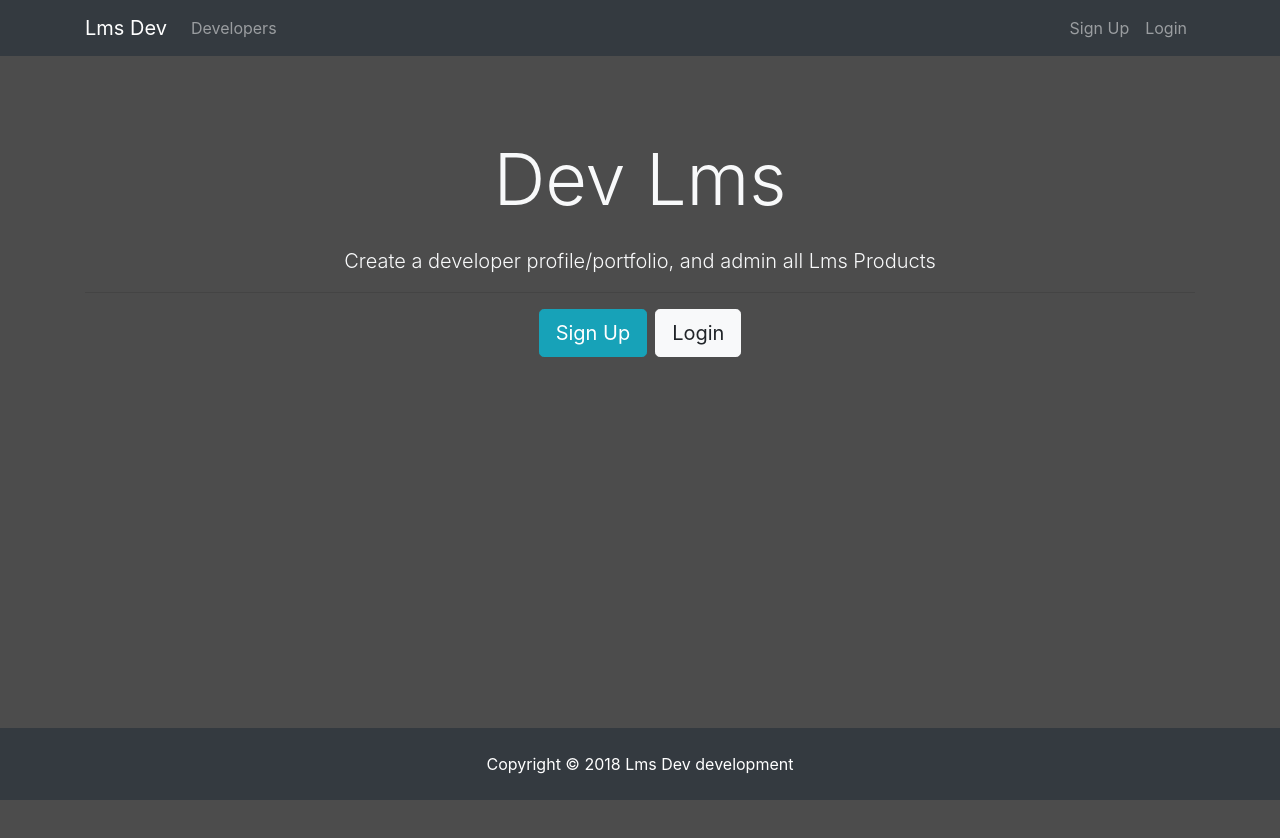
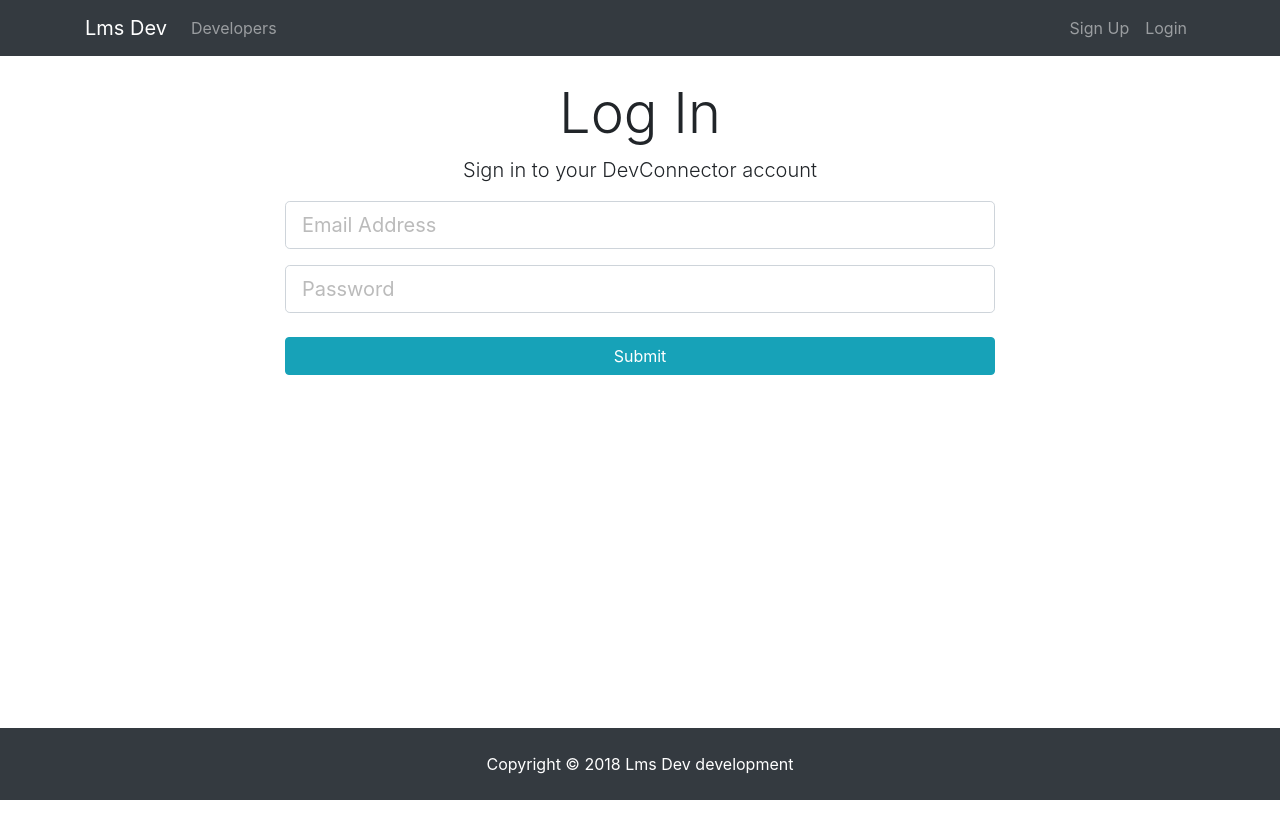
Before and after one commit to diegodubon/mern_tutorial, a React (Create React App) app in the folder client/: page /login in a window 1280 px wide. Shown: the top 838 px of the page. After the commit the page ends 800 px from the top, so only its background shows below. Built offline with nearby package versions, Linux system fonts and the light colour scheme.

Commit message:
added react client

```diff
--- a/client/package.json
+++ b/client/package.json
@@ -5,6 +5,7 @@
   "dependencies": {
     "react": "^16.3.2",
     "react-dom": "^16.3.2",
+    "react-router-dom": "^4.2.2",
     "react-scripts": "1.1.4"
   },
   "scripts": {
@@ -13,5 +14,5 @@
     "test": "react-scripts test --env=jsdom",
     "eject": "react-scripts eject"
   },
-  "proxy":"http://localhost:5000"
+  "proxy": "http://localhost:5000"
 }
--- a/client/src/App.js
+++ b/client/src/App.js
@@ -1,6 +1,6 @@
 import React, { Component } from 'react'
 import logo from './logo.svg'
-import Layout from './components/layout/layout'
+import Layout from './components/layout/Layout'
 import './App.css'
 
 let ENV = 'development'
@@ -15,4 +15,5 @@ class App extends Component {
   }
 }
 
+
 export default App
--- /dev/null
+++ b/client/src/components/auth/Login.js
@@ -0,0 +1,39 @@
+import React, { Component } from 'react'
+
+export default class Login extends Component {
+  render () {
+    return (
+      <div class='login'>
+        <div class='container'>
+          <div class='row'>
+            <div class='col-md-8 m-auto'>
+              <h1 class='display-4 text-center'>Log In</h1>
+              <p class='lead text-center'>
+                Sign in to your DevConnector account
+              </p>
+              <form action='dashboard.html'>
+                <div class='form-group'>
+                  <input
+                    type='email'
+                    class='form-control form-control-lg'
+                    placeholder='Email Address'
+                    name='email'
+                  />
+                </div>
+                <div class='form-group'>
+                  <input
+                    type='password'
+                    class='form-control form-control-lg'
+                    placeholder='Password'
+                    name='password'
+                  />
+                </div>
+                <input type='submit' class='btn btn-info btn-block mt-4' />
+              </form>
+            </div>
+          </div>
+        </div>
+      </div>
+    )
+  }
+}
--- a/client/src/components/layout/register.js
+++ b/client/src/components/auth/Register.js
@@ -7,26 +7,28 @@ class Register extends Component {
   }
   render () {
     return (
-      <div class='register'>
-        <div class='container'>
-          <div class='row'>
-            <div class='col-md-8 m-auto'>
-              <h1 class='display-4 text-center'>Sign Up</h1>
-              <p class='lead text-center'>Create your DevConnector account</p>
+      <div className='register'>
+        <div className='container'>
+          <div className='row'>
+            <div className='col-md-8 m-auto'>
+              <h1 className='display-4 text-center'>Sign Up</h1>
+              <p className='lead text-center'>
+                Create your DevConnector account
+              </p>
               <form action='create-profile.html'>
-                <div class='form-group'>
+                <div className='form-group'>
                   <input
                     type='text'
-                    class='form-control form-control-lg'
+                    className='form-control form-control-lg'
                     placeholder='Name'
                     name='name'
                     required
                   />
                 </div>
-                <div class='form-group'>
+                <div className='form-group'>
                   <input
                     type='email'
-                    class='form-control form-control-lg'
+                    className='form-control form-control-lg'
                     placeholder='Email Address'
                     name='email'
                   />
@@ -34,23 +36,23 @@ class Register extends Component {
                     This site uses Gravatar so if you want a profile image, use a Gravatar email
                   </small>
                 </div>
-                <div class='form-group'>
+                <div className='form-group'>
                   <input
                     type='password'
-                    class='form-control form-control-lg'
+                    className='form-control form-control-lg'
                     placeholder='Password'
                     name='password'
                   />
                 </div>
-                <div class='form-group'>
+                <div className='form-group'>
                   <input
                     type='password'
-                    class='form-control form-control-lg'
+                    className='form-control form-control-lg'
                     placeholder='Confirm Password'
                     name='password2'
                   />
                 </div>
-                <input type='submit' class='btn btn-info btn-block mt-4' />
+                <input type='submit' className='btn btn-info btn-block mt-4' />
               </form>
             </div>
           </div>
--- a/client/src/components/layout/footer.js
+++ b/client/src/components/layout/footer.js
@@ -10,7 +10,7 @@ class Footer extends Component {
   render () {
     return (
       <footer className='bg-dark text-white mt-5 p-4 text-center fixed-bottom'>
-        Copyright © 2018 Lms Dev {this.state.env}
+        Copyright © {new Date().getFullYear()} Lms Dev {this.state.env}
       </footer>
     )
   }
--- a/client/src/components/layout/landing.js
+++ b/client/src/components/layout/landing.js
@@ -1,6 +1,6 @@
 import React, { Component } from 'react'
-import { BrowserRouter as Router, Route } from 'react-router-dom'
-import Register from './register'
+
+import { Link } from 'react-router-dom'
 class Landing extends Component {
   constructor (props) {
     super(props)
@@ -22,16 +22,10 @@ class Landing extends Component {
                 </p>
                 <hr />
 
-                <Router>
-                  <div>
-                    <a href='/register' class='btn btn-lg btn-info mr-2'>
-                      Sign Up
-                    </a>
-                    <a href='/login' class='btn btn-lg btn-light'>Login</a>
-                    <Route exact path='/register' component={Register} />
-                    {/* <Route path='/login' component={Login} /> */}
-                  </div>
-                </Router>
+                <Link to='/register' class='btn btn-lg btn-info mr-2'>
+                  Sign Up
+                </Link>
+                <Link to='/login' class='btn btn-lg btn-light'>Login</Link>
 
               </div>
             </div>
--- a/client/src/components/layout/layout.js
+++ b/client/src/components/layout/layout.js
@@ -1,7 +1,13 @@
 import React, { Component } from 'react'
-import NavBar from './navbar'
-import Landing from './landing'
-import Footer from './footer'
+
+import { BrowserRouter as Router, Route } from 'react-router-dom'
+
+import NavBar from './Navbar'
+import Landing from './Landing'
+import Footer from './Footer'
+
+import Login from '../auth/Login'
+import Register from '../auth/Register'
 class Layout extends Component {
   constructor (props) {
     super(props)
@@ -11,11 +17,17 @@ class Layout extends Component {
   }
   render () {
     return (
-      <div className='App'>
-        <NavBar />
-        <Landing />
-        <Footer env={this.state.env} />
-      </div>
+      <Router>
+        <div className='App'>
+          <NavBar />
+          <Route exact path='/' component={Landing} />
+          <div className='container'>
+            <Route exact path='/register' component={Register} />
+            <Route exact path='/login' component={Login} />
+          </div>
+          <Footer env={this.state.env} />
+        </div>
+      </Router>
     )
   }
 }
--- a/client/src/components/layout/navbar.js
+++ b/client/src/components/layout/navbar.js
@@ -1,11 +1,12 @@
 import React, { Component } from 'react'
 
+import { Link } from 'react-router-dom'
 class NavBar extends Component {
   render () {
     return (
       <nav className='navbar navbar-expand-sm navbar-dark bg-dark mb-4'>
         <div className='container'>
-          <a className='navbar-brand' href='landing.html'>Lms Dev</a>
+          <Link className='navbar-brand' to='/'>Lms Dev</Link>
           <button
             className='navbar-toggler'
             type='button'
@@ -18,18 +19,18 @@ class NavBar extends Component {
           <div className='collapse navbar-collapse' id='mobile-nav'>
             <ul className='navbar-nav mr-auto'>
               <li className='nav-item'>
-                <a className='nav-link' href='profiles.html'>
+                <Link className='nav-link' to='/profiles'>
                   {' '}Developers
-                </a>
+                </Link>
               </li>
             </ul>
 
             <ul className='navbar-nav ml-auto'>
               <li className='nav-item'>
-                <a className='nav-link' href='register.html'>Sign Up</a>
+                <Link className='nav-link' to='/register'>Sign Up</Link>
               </li>
               <li className='nav-item'>
-                <a className='nav-link' href='login.html'>Login</a>
+                <Link className='nav-link' to='/login'>Login</Link>
               </li>
             </ul>
           </div>
```
